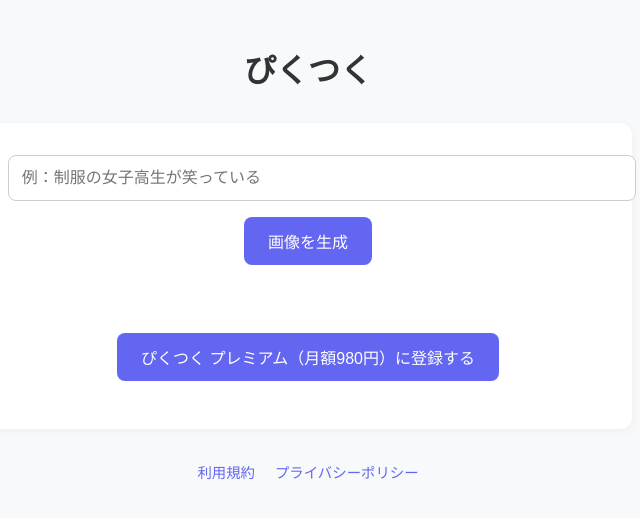
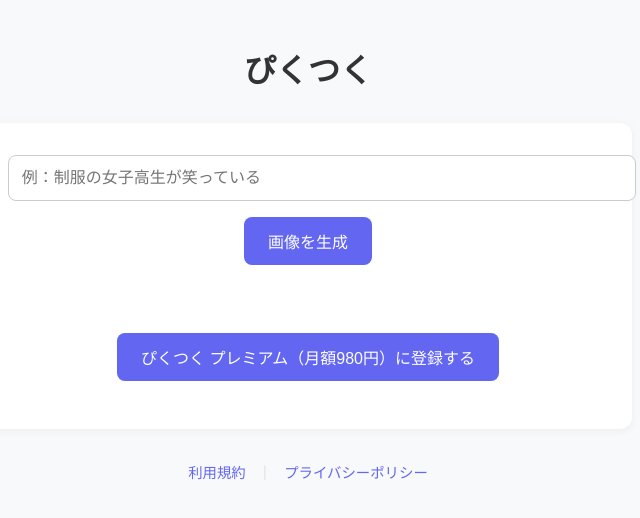
Before and after one commit to shunkunnnnn/pikutsuku, a plain HTML site: page index.html in a window 1280 px wide. Shown: the full height of the page, 332-972 px from the left. Drawn offline with Linux system fonts and the light colour scheme.

Commit message:
Update index.html

```diff
--- a/index.html
+++ b/index.html
@@ -111,6 +111,7 @@
 
   <footer>
     <a href="terms.html" target="_blank">利用規約</a>
+     <span style="color: #ccc;">｜</span>
     <a href="privacy.html" target="_blank">プライバシーポリシー</a>
   </footer>
 
```
